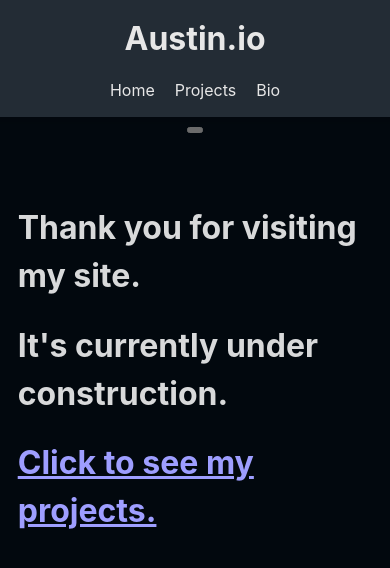
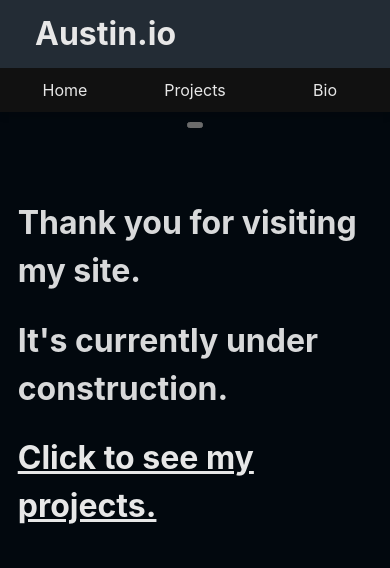
Before and after one commit to AustinGagnon/AI_Portfolio_Project, a React (Vite) app: page / in a window 390 px wide. Shown: the top 568 px of the page. Built offline with nearby package versions, Linux system fonts and the light colour scheme.

Commit message:
Worked on game feature

```diff
--- a/src/components/Header/Header.css
+++ b/src/components/Header/Header.css
@@ -1,44 +1,84 @@
+/* Header Styles */
 header {
-    display: flex;
+    display: grid;
+    grid-template-columns: 1fr 3fr 1fr;
     width: 100%;
-    align-items: center;
-    justify-content: space-between;
     padding: 10px 0px;
     background-color: var(--div-color);
     box-shadow: 0px 6px 5px rgba(0, 0, 0, 0.1);
+    transition: background-color 0.3s ease;
+}
+
+.title {
+    text-decoration: none;
+    color: var(--div-text-color);
+}
+
+/* Navigation Styles */
+nav {
+    display: grid;
+    grid-template-columns: 1fr 1fr 1fr;
+    grid-column: 3;
+    width: 100%;
+    transition: background-color 0.3s ease, padding 0.3s ease;
+}
+
+nav a {
+    text-decoration: none;
+    display: flex;
+    border-radius: 20px;
+    justify-content: center;
+    align-items: center;
+    padding: 2px 5px;
+    width: 90px;
+    color: var(--div-text-color);
+    transition: color 0.5s ease;
+}
+
+nav a:hover {
+    background-color: rgba(255, 255, 255, 0.5);
+    border-radius: 10px;
+    color: black;
+    font-weight: bold;
 
 }
 
-.nav_links {
-    color: var(--div-text-color);
-    list-style: none;
-    margin: 0px 15px;
-    padding: 0;
+nav a:active {
+    background-color: rgba(255, 255, 255, 0.5);
+    border-radius: 10px;
+    color: black;
+    font-weight: bold;
 }
 
 .nav_links li {
-    display: inline-block;
-    padding: 0px 15px;
+    padding: 0px 25px;
+    transition: padding 0.3s ease;
 }
 
 .nav_links li a {
-    color: var(--div-text-color);
-    text-decoration: none;
-    transition: all 0.3s ease 0s;
+    color: #FFF;
+    transition: color 0.3s ease;
 }
 
 .nav_links li a:hover {
     color: #FFF;
-    font-weight: bold;
 }
 
-button {
+/* Button Styles */
+.toggleDarkMode {
     margin: 10px 15px;
+    transition: transform 0.3s ease;
 }
 
-.title {
+.toggleDarkMode:hover {
+    transform: scale(1.1);
+}
+
+/* Title Styles */
+.title h1 {
     color: var(--div-text-color);
-    margin: 0px 35px;
+    margin: 10px 35px;
+    transition: color 0.3s ease;
 }
 
 /* Media queries for responsive content */
@@ -46,21 +86,22 @@ button {
 
     /* For screens up to 768px width */
     header {
+        width: 100%;
+        display: flex;
         flex-direction: column;
-        /* Stack elements vertically on smaller screens */
-        padding: 15px 20px;
-        /* Increase padding for better spacing */
+        padding: 0px;
     }
 
-    .nav_links {
-        display: flex;
-        /* Align the navigation links horizontally */
-        margin-top: 15px;
-        /* Add spacing between the logo and the navigation links */
+    nav {
+        background-color: #111;
+        padding: 10px 0px;
+        margin: 0px 0px;
     }
 
-    .nav_links li {
+    nav a {
         padding: 0px 10px;
-        /* Reduce padding for better spacing on smaller screens */
+        width: 100%;
+        padding: 0px;
+        margin: 0px;
     }
 }
--- a/src/components/Header/Header.tsx
+++ b/src/components/Header/Header.tsx
@@ -4,13 +4,11 @@ import './Header.css';
 const Header = () => {
     return (
         <header>
-            <h1 className='title'>Austin.io</h1>
+            <a className='title' href='/' ><h1>Austin.io</h1></a>
             <nav>
-                <ul className='nav_links'>
-                    <li><a href="/">Home</a></li>
-                    <li><a href="/Projects">Projects</a></li>
-                    <li><a href="/Bio">Bio</a></li>
-                </ul>
+                <a className="navLink1" href="/">Home</a>
+                <a className="navLink2" href="/Projects">Projects</a>
+                <a className="navLink3" href="/Bio">Bio</a>
             </nav>
         </header>
     );
--- a/src/pages/GamePage/Maze/Maze.tsx
+++ b/src/pages/GamePage/Maze/Maze.tsx
@@ -3,20 +3,18 @@ import MazeLib from './MazeLib'
 import './MazeStyle.css';
 
 const Maze: React.FC = () => {
-    const mazeSize = 15;
-    const [maze, setMaze] = useState<number[][]>([]);
+    const [maze] = useState<MazeLib>(new MazeLib(15, 15));
+    const [array2D] = useState<number[][]>(maze.getMaze());
+    const [step, setStep] = useState<number>(0);
 
     useEffect(() => {
-        const maze = new MazeLib(mazeSize, mazeSize);
         maze.drawMaze();
-        setMaze(maze.getMaze());
-        console.log(maze);
-    }, [mazeSize])
+    }, [maze]);
 
 
     return (
         <div className='maze_container'>
-            {maze.map((row, i) => (
+            {array2D.map((row, i) => (
                 (
                     <div key={i}>
                         {row.map((cell, j) => {
--- a/src/pages/HomePage/Index.tsx
+++ b/src/pages/HomePage/Index.tsx
@@ -15,7 +15,7 @@ const HomePage: React.FC = () => {
             <div className='contentContainer'>
                 <h1>Thank you for visiting my site.</h1>
                 <h1>It's currently under construction.</h1>
-                <a href="/Projects"><h1>Click to see my projects.</h1></a>
+                <a className='projectLink'  href="/Projects"><h1 >Click to see my projects.</h1></a>
             </div>
         </div>
     );
--- a/src/pages/HomePage/Style.css
+++ b/src/pages/HomePage/Style.css
@@ -22,6 +22,18 @@
     /* Animation transition */
 }
 
+.projectLink {
+    color: var(--div-text-color);
+    text-decoration-color: var(--div-text-color);
+    transition: color 0.3s ease;
+}
+
+.projectLink:hover {
+    color: rgb(18, 18, 54);
+    text-decoration: solid underline blue;
+    transition: color 1s ease, text-decoration-color 1s ease;
+}
+
 /* Animation when content becomes visible */
 .homePage.animate .contentContainer {
     opacity: 1;
```
Also changed, not shown: src/pages/GamePage/Maze/MazeLib.ts (+9 -0 lines).
